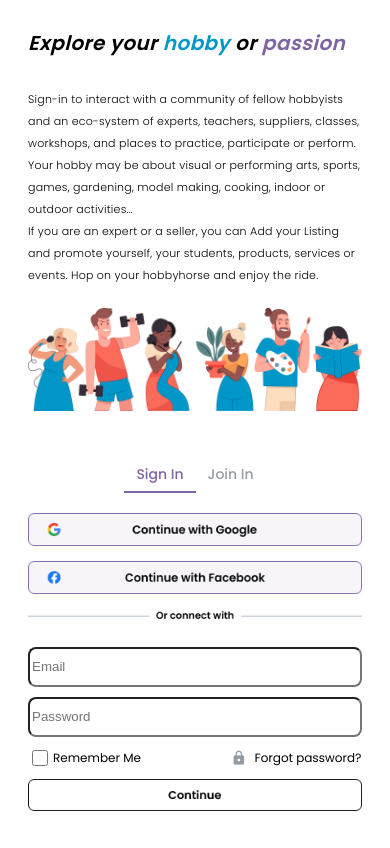
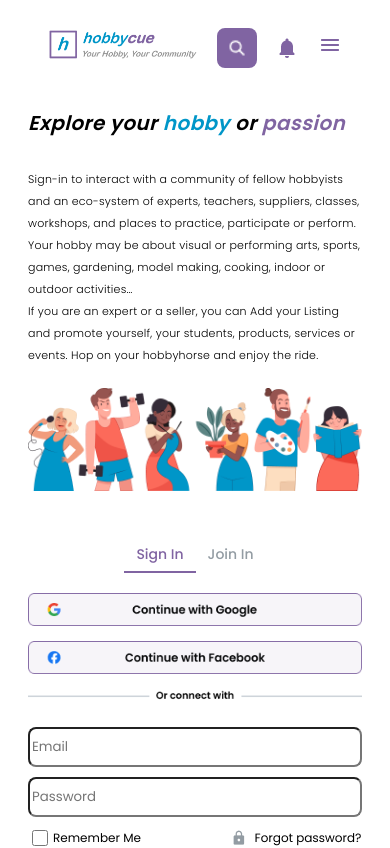
Before and after one commit to AakritiMeh/atg_task1, a React (Vite) app: page / in a window 390 px wide. Shown: the top 848 px of the page. Built offline with nearby package versions, Linux system fonts and the light colour scheme.

Commit message:
navbar css page - errors corrected - css clashes resolved

```diff
--- a/src/App.jsx
+++ b/src/App.jsx
@@ -4,7 +4,7 @@ import Testimonials from './pages/Testimonials'
 import AddYourOwn from './pages/AddYourOwn'
 import Lastpage from "./pages/Lastpage"
 import LandingPage from "./pages/LandingPage"
-// import Navbar from "./components/Navbar"
+import Navbar from "./components/Navbar"
 import Features from "./pages/Features"
 import Footer from "./pages/Footer"
 
@@ -15,7 +15,7 @@ function App() {
   return (
     <>
 
-      {/* <Navbar /> */}
+      <Navbar />
       <LandingPage />
       <Features />
       <AddYourOwn />
--- a/src/components/Navbar.jsx
+++ b/src/components/Navbar.jsx
@@ -30,8 +30,8 @@ const Navbar = () => {
     }, [showExploreDropdown]);
     return (
         <div className="NavbarContainer">
-            <div className="Main">
-                <div className="Logo">
+            <div className="NBMain">
+                <div className="NBLogo">
                     <img src={fullLogo} alt="logo" />
                 </div>
                 <div className="SearchBar">
--- a/src/styles/LandingPage.css
+++ b/src/styles/LandingPage.css
@@ -85,6 +85,7 @@
     border: 1px 0px 0px 0px;
     opacity: 0px;
     cursor:pointer;
+    font-family: "Poppins";
 }
 
 
--- a/src/styles/NavBar.css
+++ b/src/styles/NavBar.css
@@ -1,6 +1,6 @@
 @import url('https://fonts.googleapis.com/css2?family=Poppins:wght@300;400;500;600;700&display=swap');
 
-.Main {
+.NBMain {
     height: 80px;
     font-family: "Poppins";
     background-color: #ffffff;
@@ -11,7 +11,7 @@
     padding: 0 97px;
 }
 
-.Logo img {
+.NBLogo img {
     width: 293.26px;
     height: auto;
 }
@@ -156,18 +156,12 @@
 }
 
 
-@media screen and (min-width: 769px) {
-    .ExploreDropdown {
-        display: block;
-    }
-}
-
 @media screen and (max-width: 768px) {
-    .Main {
+    .NBMain {
         padding: 0 20px;
     }
 
-    .Logo img {
+    .NBLogo img {
         width: 150px;
     }
 
@@ -205,3 +199,44 @@
         cursor: pointer;
     }
 }
+
+
+@media screen and (max-width: 1000px) {
+    .NBMain {
+        padding: 0 40px;
+    }
+
+    .snc {
+        gap: 15px;
+    }
+
+    .SearchBar {
+        width: 40px;
+    }
+
+    .searchtext {
+        display: none;
+    }
+
+    .searchimage {
+        border-radius: 8px;
+    }
+
+    .Explore, .Hobbies {
+        width: 24px;
+        overflow: hidden;
+    }
+
+    .Explore span, .Hobbies span, .Explore img[alt="downarrow"], .Hobbies img[alt="downarrow"] {
+        display: none;
+    }
+
+    .Explore img:first-child, .Hobbies img:first-child {
+        margin-right: 0;
+    }
+
+    .signinButton button {
+        width: auto;
+        padding: 0 10px;
+    }
+}
```
